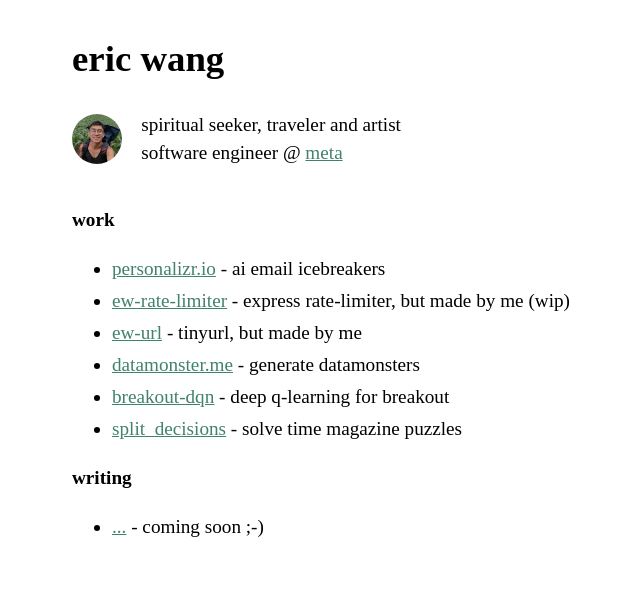
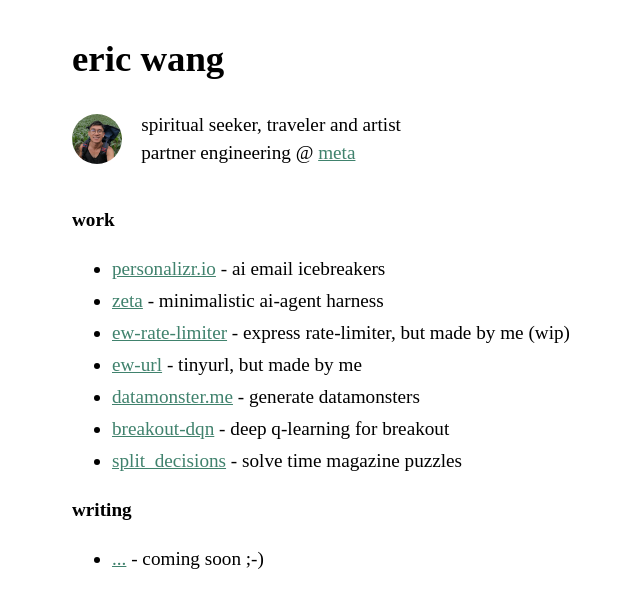
Before and after one commit to soft-boy/ericwang-xyz, a Next.js app: page / in a window 1280 px wide. Shown: the top 608 px of the page, without its empty margins (268-908 px from the left). Built offline with nearby package versions, Linux system fonts and the light colour scheme; a web font is replaced by a local one.

Commit message:
add zeta

```diff
--- a/pages/index.js
+++ b/pages/index.js
@@ -34,12 +34,13 @@ export default function Home() {
           />
           <div className="description">
             <div>spiritual seeker, traveler and artist</div>
-            <div>software engineer @ <a href="https://meta.com/">meta</a></div>
+            <div>partner engineering @ <a href="https://meta.com/">meta</a></div>
           </div>
         </div>
         <div className="category">work</div>
         <ul>
           <li><a href="https://personalizr.io/">personalizr.io</a> - ai email icebreakers</li>
+          <li><a href="https://github.com/soft-boy/zeta">zeta</a> - minimalistic ai-agent harness</li>
           <li><a href="https://github.com/soft-boy/ew-rate-limiter">ew-rate-limiter</a> - express rate-limiter, but made by me (wip)</li>
           <li><a href="https://ewurl.cc/">ew-url</a> - tinyurl, but made by me</li>
           <li><a href="https://www.datamonster.me/">datamonster.me</a> - generate datamonsters</li>
```
